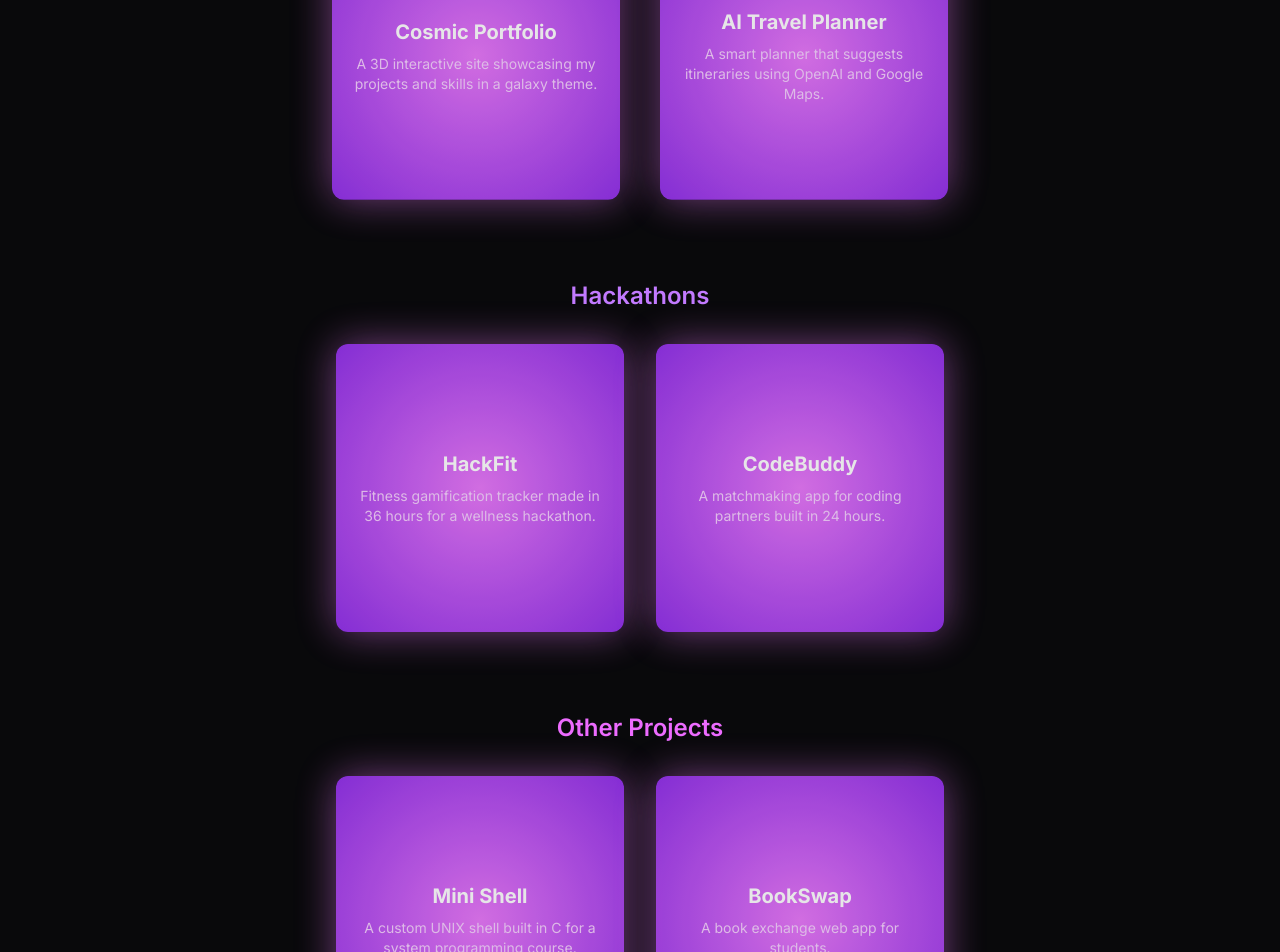
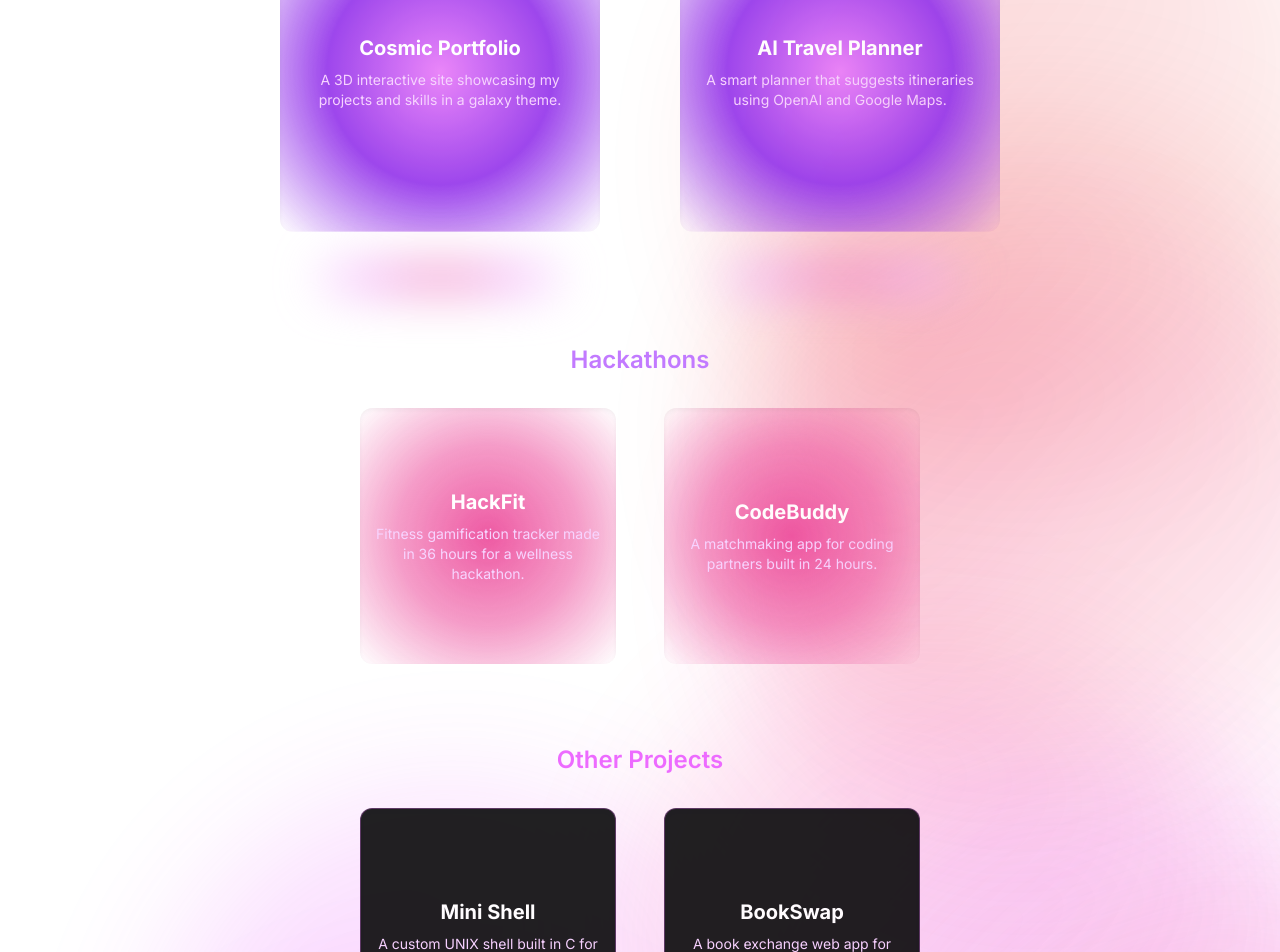
Before and after one commit to mifavoyke/yhusieva-portfolio, a Next.js app in the folder yeva-portfolio/: page /projects in a window 1280 px wide. Shown: the part 300-1252 px from the top of the page. Built offline with nearby package versions, Linux system fonts and the light colour scheme.

Commit message:
improved the design

```diff
--- a/yeva-portfolio/src/app/projects/page.tsx
+++ b/yeva-portfolio/src/app/projects/page.tsx
@@ -2,6 +2,7 @@
 
 import { motion } from 'framer-motion'
 import { useState } from 'react'
+import BackgroundGlow from '../../components/BackgroundGlow'
 
 const projects = {
   featured: [
@@ -54,24 +55,29 @@ const projects = {
   ],
 }
 
-function ProjectCard({ project, floating = false }: any) {
+function ProjectCard({ project, floating = false, highlighted = false }: any) {
   const [flipped, setFlipped] = useState(false)
 
   return (
     <motion.div
-      className={`relative w-72 h-72 text-white cursor-pointer ${floating ? 'animate-floating' : ''
-        } group`}
+      className={`relative ${highlighted ? 'w-80 h-80' : 'w-64 h-64'} text-white cursor-pointer ${floating ? 'animate-floating' : ''} group`}
       onMouseEnter={() => setFlipped(true)}
       onMouseLeave={() => setFlipped(false)}
     >
       <motion.div
         animate={{ rotateY: flipped ? 180 : 0 }}
         transition={{ duration: 0.6 }}
-        className="absolute w-full h-full rounded-xl bg-[radial-gradient(circle_at_center,_#e879f9,_#9333ea)] opacity-90 shadow-[0_0_40px_#e879f988] group-hover:shadow-[0_0_60px_#e879f9cc] transform-style-preserve-3d"
+        className={`absolute w-full h-full rounded-xl ${floating
+          ? 'bg-[radial-gradient(circle_at_center,_#e879f9,_#9333ea,_#0a0a0a00)]'
+          : project.color === 'neon-border'
+            ? 'bg-zinc-950 border border-fuchsia-400/30 shadow-[0_0_15px_#f0abfc44] hover:shadow-[0_0_25px_#f0abfcaa]'
+            : project.color // for bright hackathon cards
+          } opacity-90 shadow-inner transform-style-preserve-3d`}
         style={{
           backfaceVisibility: 'hidden',
         }}
       >
+        {/* Front content: project title and description */}
         <div className="flex flex-col items-center justify-center h-full text-center p-4">
           <h3 className="text-xl font-bold mb-2">{project.title}</h3>
           <p className="text-sm text-fuchsia-200">{project.description}</p>
@@ -87,56 +93,88 @@ function ProjectCard({ project, floating = false }: any) {
       >
         <p className="text-sm mb-1 text-purple-400">{project.date}</p>
         <p className="text-sm mb-3">⏱ {project.hours} hours</p>
-        <p className="text-sm mb-1">🛠 Tech used:</p>
+        <p className="text-sm mb-1">Tech used:</p>
         <ul className="list-disc list-inside text-sm text-fuchsia-300">
           {project.tech.map((tool: string, idx: number) => (
             <li key={idx}>{tool}</li>
           ))}
+          {project.link && (
+            <a
+              href={project.link}
+              className="inline-block mt-4 text-sm text-pink-400 hover:text-fuchsia-300 transition"
+            >
+              🔗 View More
+            </a>
+          )}
         </ul>
       </motion.div>
-      {/* Shadow underneath */}
-      {floating && (
-        <div className="absolute bottom-[-20px] left-1/2 -translate-x-1/2 w-56 h-2 bg-gradient-radial from-pink-400/40 to-transparent blur-2xl" />
-      )}
     </motion.div>
   )
 }
 
+// bg-zinc-950
 export default function ProjectsPage() {
   return (
-    <main className="min-h-screen px-6 py-16 bg-zinc-950 text-white">
-      <section className="mb-20">
+    <div className="relative w-full min-h-screen text-neutral-200 overflow-hidden">
+      <BackgroundGlow />
+    <main className="min-h-screen px-6 py-16 text-white">
+      {/* Featured Projects */}
+      <section className="mb-28 relative">
         <h2 className="text-3xl font-semibold text-pink-400 mb-10 text-center">
           Featured Projects
         </h2>
-        <div className="flex flex-wrap justify-center gap-10">
+        <div className="flex flex-wrap justify-center gap-20 relative z-10">
           {projects.featured.map((project, idx) => (
-            <ProjectCard key={idx} project={project} floating />
+            <div key={idx} className="relative">
+              <ProjectCard
+                project={project}
+                floating
+                highlighted={idx < 2}
+              />
+              {idx < 2 && (
+                <div className="absolute -bottom-15 left-1/2 -translate-x-1/2 w-60 h-7 bg-[radial-gradient(ellipse_at_center,_#F03C54cc,_#f0abfc,_#0a0a0a00)] blur-xl rounded-full z-0" />
+              )}
+            </div>
           ))}
         </div>
       </section>
 
+      {/* Hackathons */}
       <section className="mb-20">
         <h2 className="text-2xl font-semibold text-purple-400 mb-8 text-center">
           Hackathons
         </h2>
-        <div className="flex flex-wrap justify-center gap-8">
+        <div className="flex flex-wrap justify-center gap-12">
           {projects.hackathons.map((project, idx) => (
-            <ProjectCard key={idx} project={project} />
+            <ProjectCard
+              key={idx}
+              project={{
+                ...project,
+                color: 'bg-[radial-gradient(circle_at_center,_#ec4899,_#ec489999,_#0a0a0a00)]',
+              }}
+            />
           ))}
         </div>
       </section>
 
+      {/* Other */}
       <section>
         <h2 className="text-2xl font-semibold text-fuchsia-400 mb-8 text-center">
           Other Projects
         </h2>
-        <div className="flex flex-wrap justify-center gap-8">
+        <div className="flex flex-wrap justify-center gap-12">
           {projects.other.map((project, idx) => (
-            <ProjectCard key={idx} project={project} />
+            <ProjectCard
+              key={idx}
+              project={{
+                ...project,
+                color: 'neon-border',
+              }}
+            />
           ))}
         </div>
       </section>
     </main>
+    </div>
   )
 }
```
